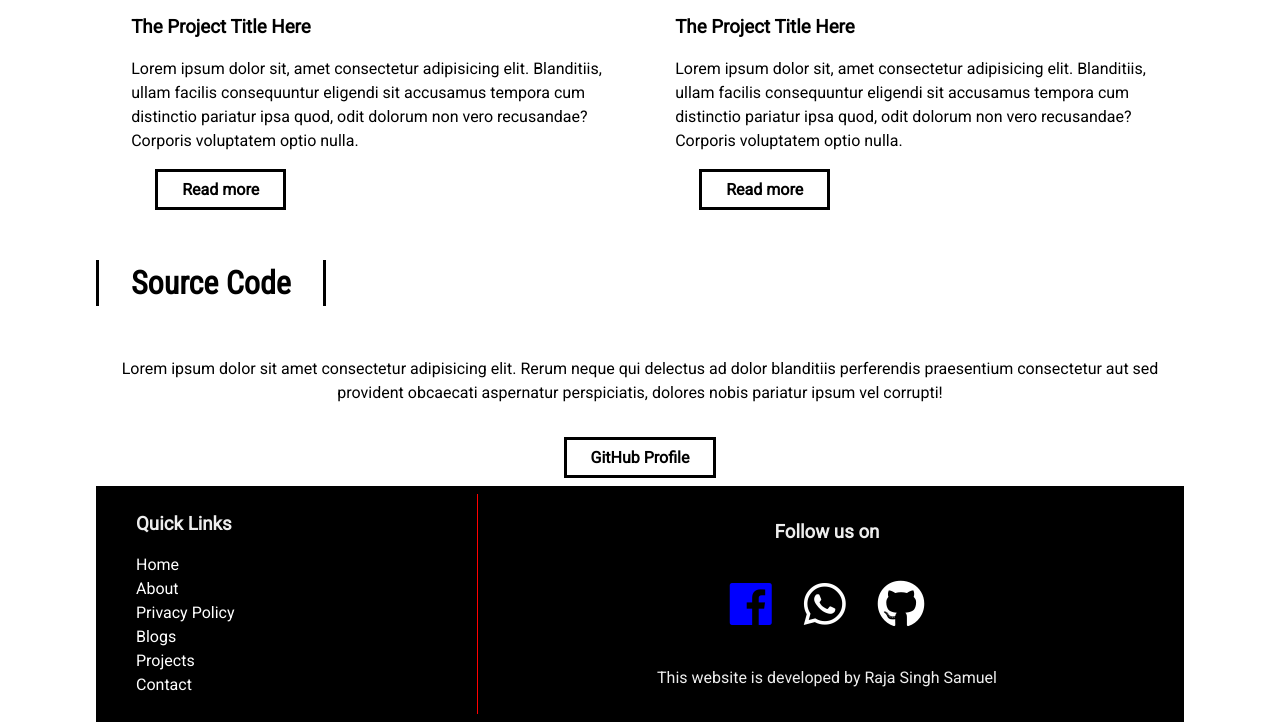
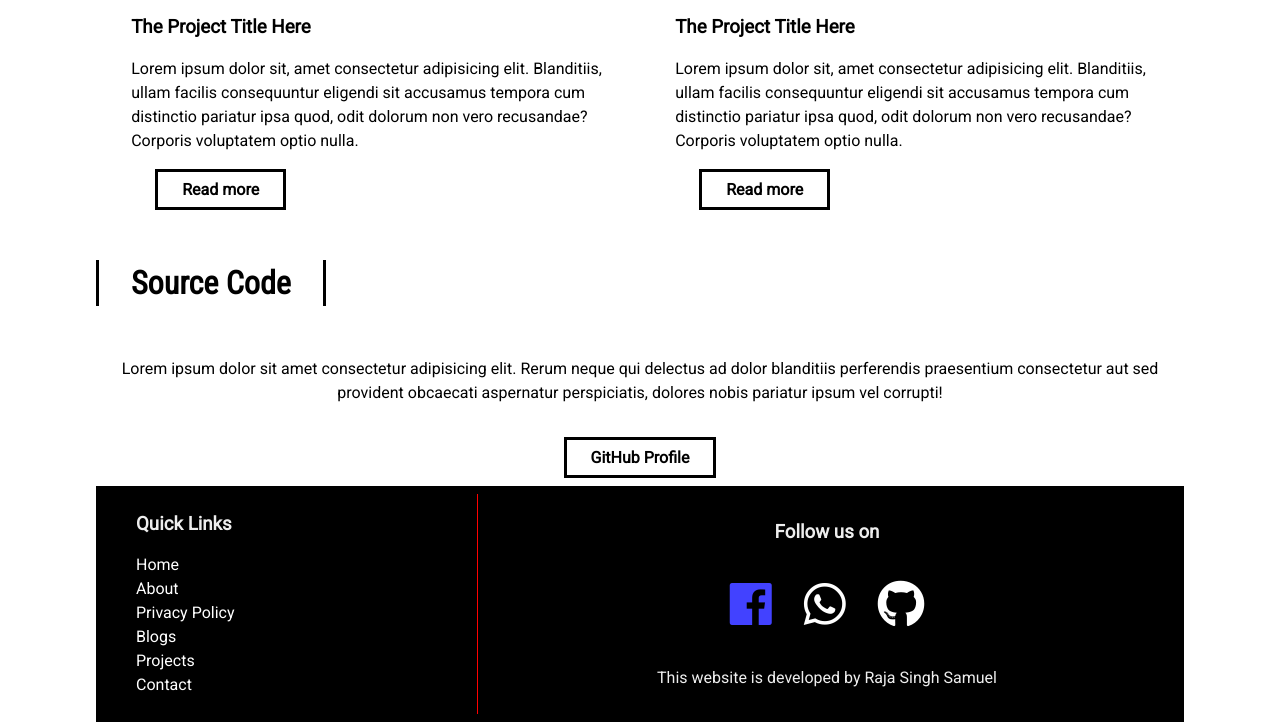
Before and after one commit to samuelrajasingh/srs-website, a plain HTML site: page index.html in a window 1280 px wide. In both pictures the pointer is over the icon 750 px from the left and 2400 px from the top of the page. Shown: the part 1796-2518 px from the top of the page. Drawn offline with Linux system fonts and the light colour scheme.

Commit message:
design change

```diff
--- a/style.css
+++ b/style.css
@@ -342,7 +342,7 @@
 }
 
 footer #social-media-footer ul li:hover a .fa-facebook {
-  color: blue;
+  color: rgb(66, 66, 255);
 }
 
 footer #social-media-footer ul li:hover a .fa-github {
```
